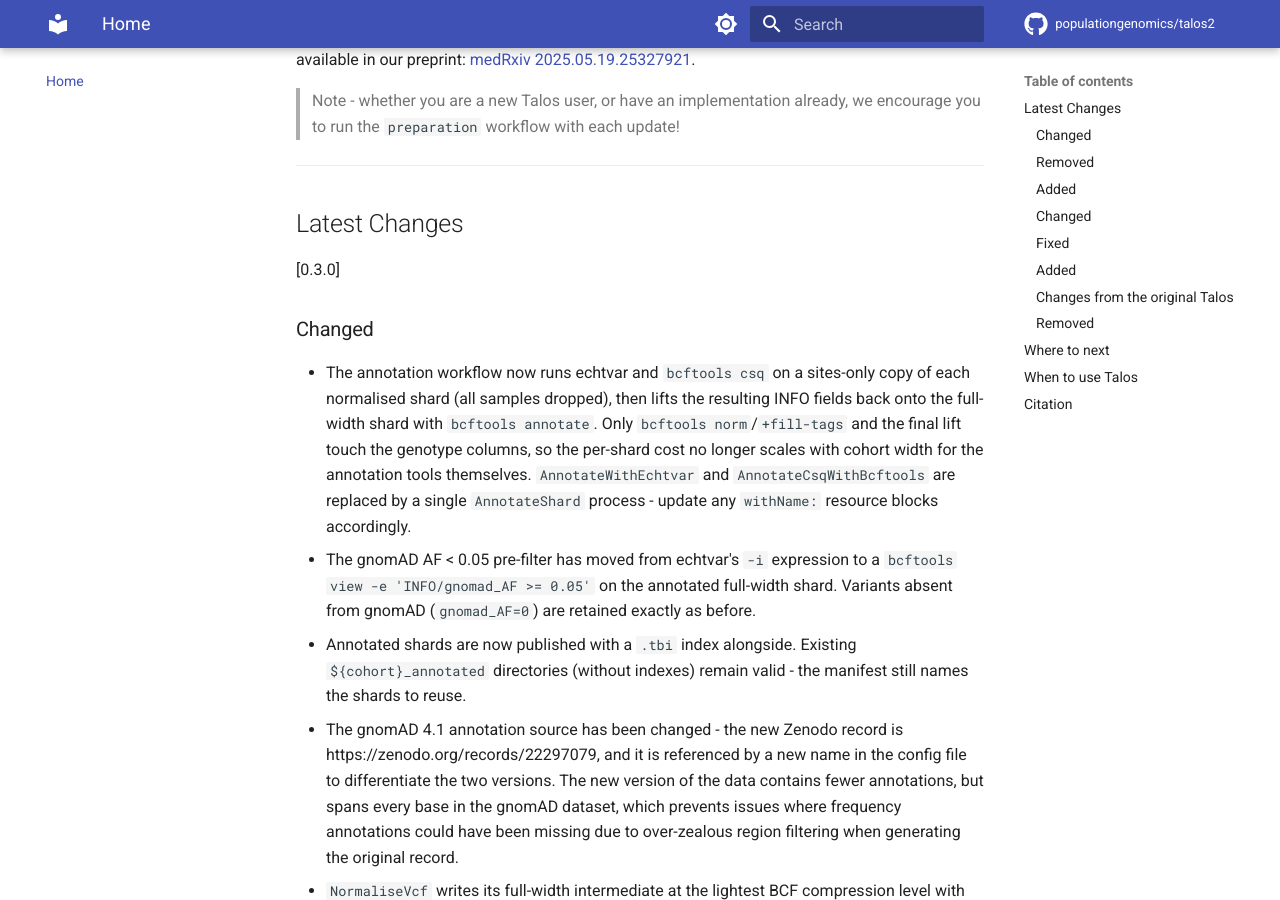
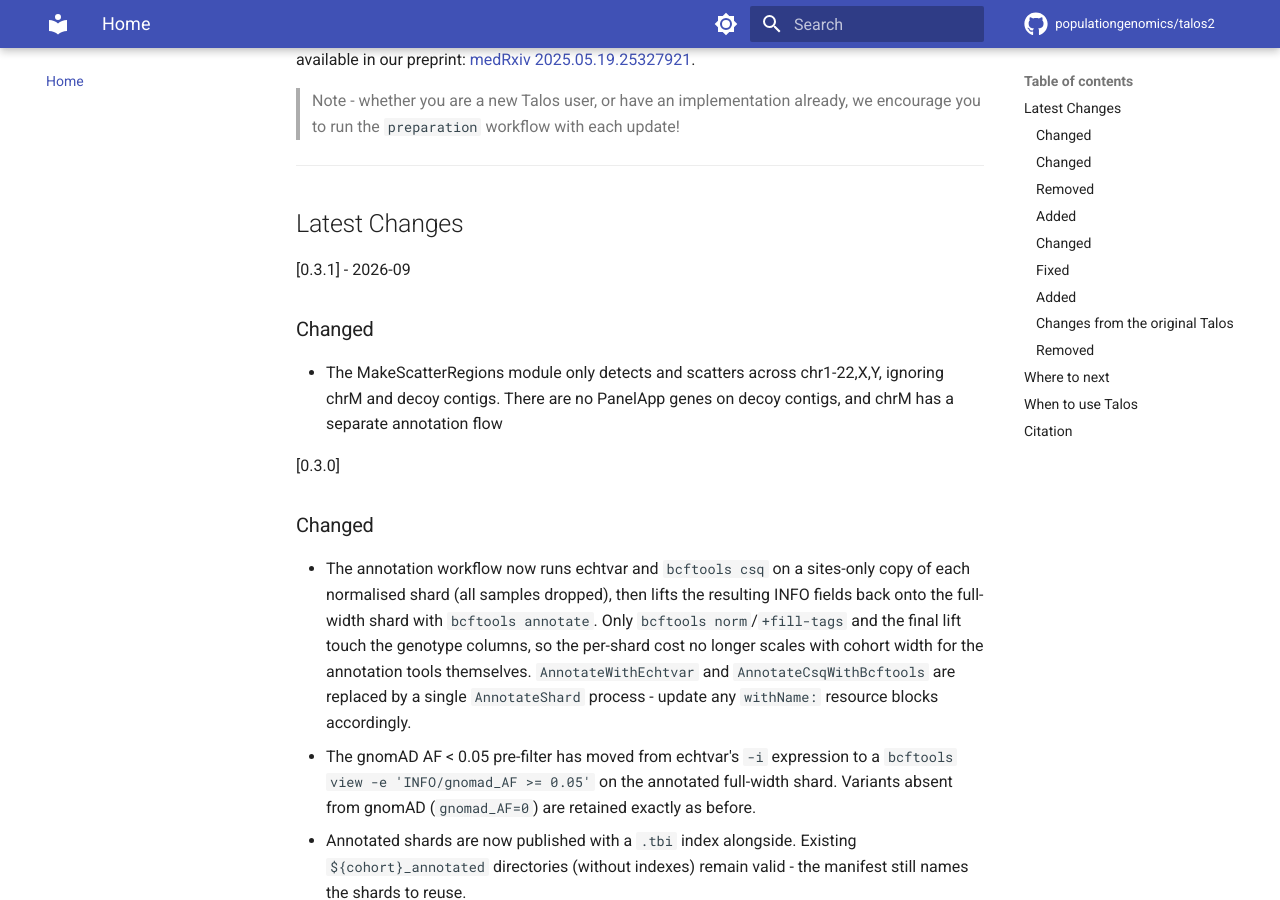
Before and after one commit to populationgenomics/talos2, an MkDocs documentation site: the page built from docs/index.md, in a window 1280 px wide and 900 px high, scrolled down 520 px. Built offline with MkDocs 1.6.1 and Material for MkDocs 9.7.7, drawn with Linux system fonts in a browser that asks for light colours; comment, search, counter and statistics services are not loaded.

Commit message:
Only scatter on canonical contigs (#12)
* only scatter on canonical contigs

* Bump version: 0.3.0 → 0.3.1

````diff
--- a/CHANGELOG.md
+++ b/CHANGELOG.md
@@ -16,6 +16,12 @@ and this project adheres to [Semantic Versioning](https://semver.org/spec/v2.0.0
 
 <!--changelog-start-->
 <!--latest-start-->
+
+[0.3.1] - 2026-09
+
+### Changed
+
+* The MakeScatterRegions module only detects and scatters across chr1-22,X,Y, ignoring chrM and decoy contigs. There are no PanelApp genes on decoy contigs, and chrM has a separate annotation flow
 
 [0.3.0]
 
--- a/docs/getting-started.md
+++ b/docs/getting-started.md
@@ -49,7 +49,7 @@ For Nextflow deployments which allow for `-output-dir` to be used as a parameter
 To build the Docker image:
 
 ```
-docker build -t talos2:0.3.0 .
+docker build -t talos2:0.3.1 .
 ```
 
 ### **2. Download Annotation Resources**
--- a/pyproject.toml
+++ b/pyproject.toml
@@ -6,7 +6,7 @@ build-backend = "hatchling.build"
 name='talos2'
 description='Centre for Population Genomics Variant Prioritisation'
 readme = "README.md"
-version="0.3.0"
+version="0.3.1"
 
 # pinned below python 3.13 for compatibility with semsimian
 requires-python = ">=3.10,<3.13"
@@ -124,7 +124,7 @@ section-order = ["future", "standard-library", "third-party", "first-party", "lo
 [tool.ruff.lint.per-file-ignores]
 
 [tool.bumpversion]
-current_version = "0.3.0"
+current_version = "0.3.1"
 parse = "(?P<major>\\d+)\\.(?P<minor>\\d+)\\.(?P<patch>\\d+)"
 serialize = ["{major}.{minor}.{patch}"]
 commit = true
--- a/src/talos2/version.py
+++ b/src/talos2/version.py
@@ -1 +1 @@
-__version__ = '0.3.0'
+__version__ = '0.3.1'
````
Also changed, not shown: README.md (+1 -1 lines), 3 other files.
